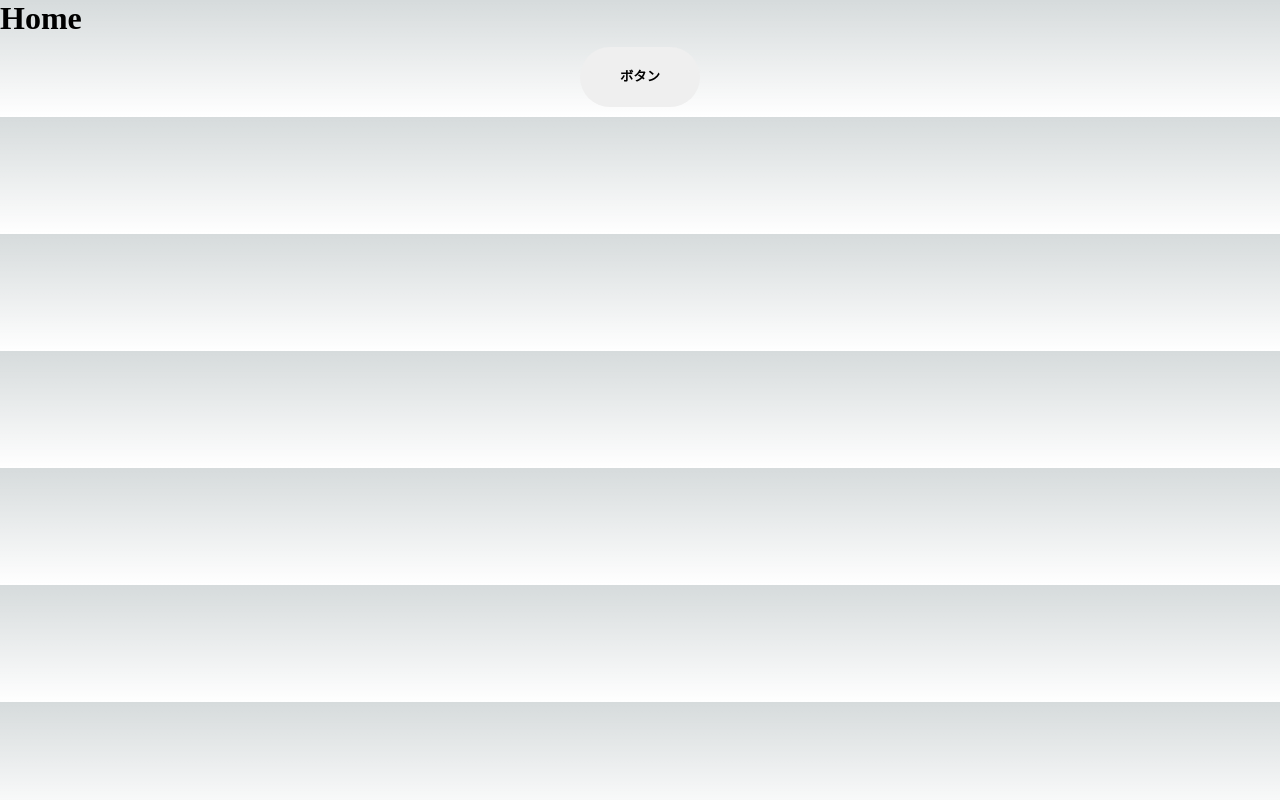
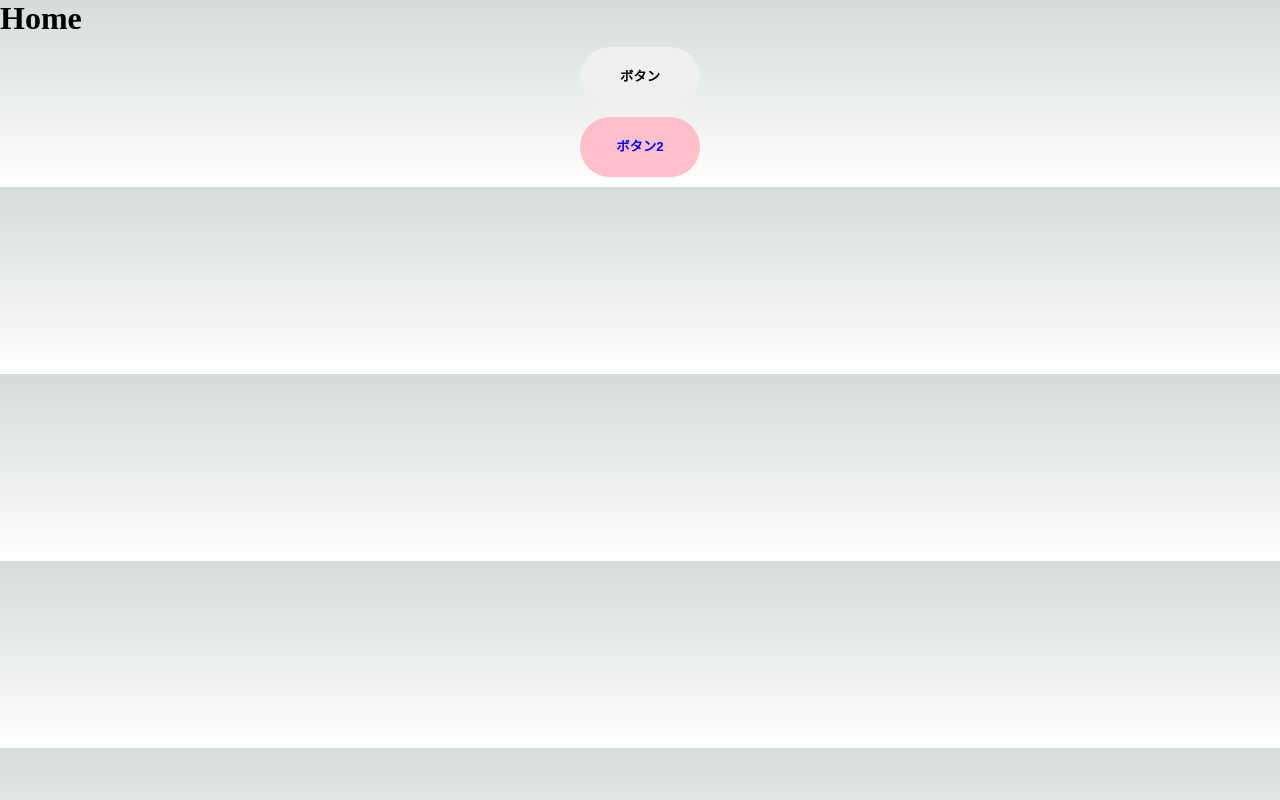
Before and after one commit to amagramming-git/react-portfolio, a Next.js app: page /blog in a window 1280 px wide. Built offline with nearby package versions, Linux system fonts and the light colour scheme.

Commit message:
styled-componentsのサンプル作成 型の定義が必要 参考 https://zenn.dev/nekoniki/articles/f8600d1ab7d908

```diff
--- a/src/pages/blog/index.tsx
+++ b/src/pages/blog/index.tsx
@@ -36,7 +36,10 @@ const StyledButton = styled.button`
     background-color: black;
   }
 `;
-
+const StyledSubButton = styled(StyledButton)`
+  color: ${(props: React.ButtonHTMLAttributes<HTMLButtonElement>) => props.disabled ? 'red' : 'blue'};
+  background-color: ${(props: React.ButtonHTMLAttributes<HTMLButtonElement>) => props.value};
+`;
 
 export default function Home() {
   const router = useRouter();
@@ -49,6 +52,9 @@ export default function Home() {
       <StyledButton onClick={onClickHandler}>
         ボタン
       </StyledButton>
+      <StyledSubButton value="pink">
+        ボタン2
+      </StyledSubButton>
     </>
   )
 }
```
